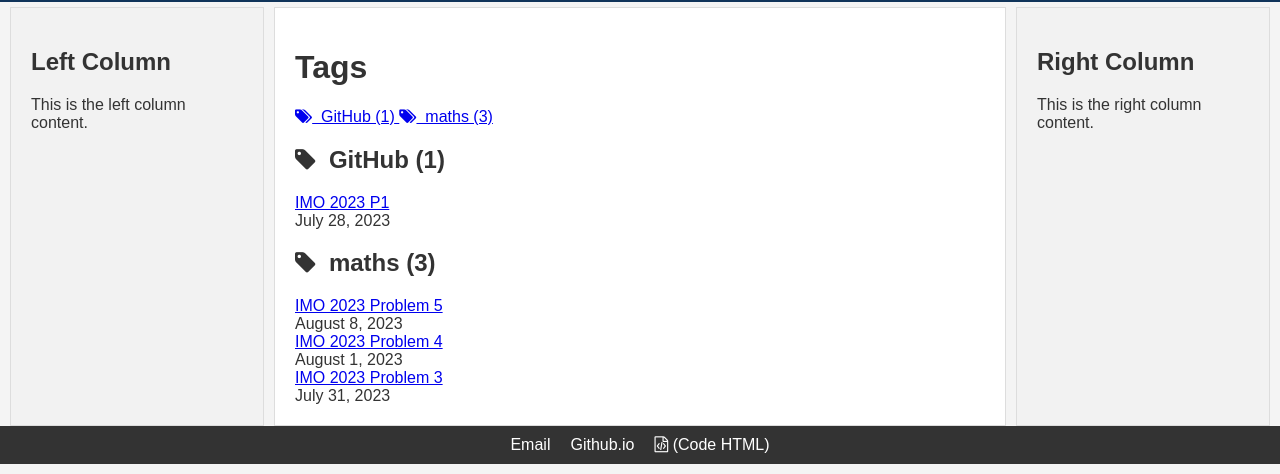
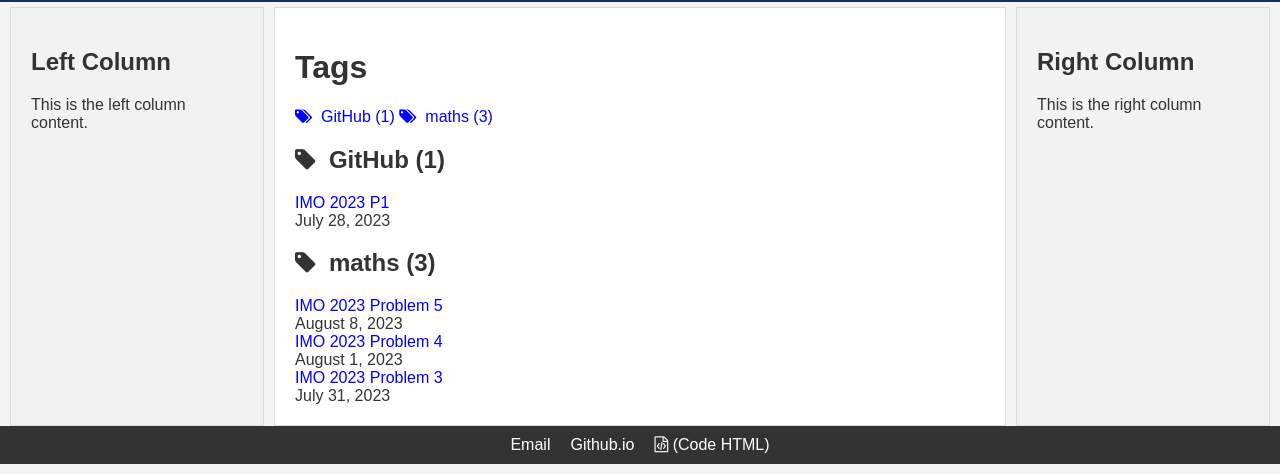
Before and after one commit to hoAngnaMPHan/apmaths.github.io, a Jekyll site: the page built from tags.html, in a window 1280 px wide. Shown: the part 158-632 px from the top of the page. Built offline with Jekyll 4.4.1, drawn with Linux system fonts in a browser that asks for light colours.

Commit message:
Update style.css

```diff
--- a/css/style.css
+++ b/css/style.css
@@ -13,9 +13,18 @@
             padding: 10px;
             text-align: center;
         }
+a {
+    color: #0000FF;
+    text-decoration: none; /* Loại bỏ gạch chân của liên kết */
+    transition: color 0.3s; /* Hiệu ứng chuyển màu khi đưa chuột vào */
+}
 
+/* Màu chữ của liên kết khi đưa chuột vào là olive */
+a:hover {
+    color: #808000;
+}
 
-
+ /*Menu ở trên*/
  nav {
     background-color: #10345A;
     color: white;
```
